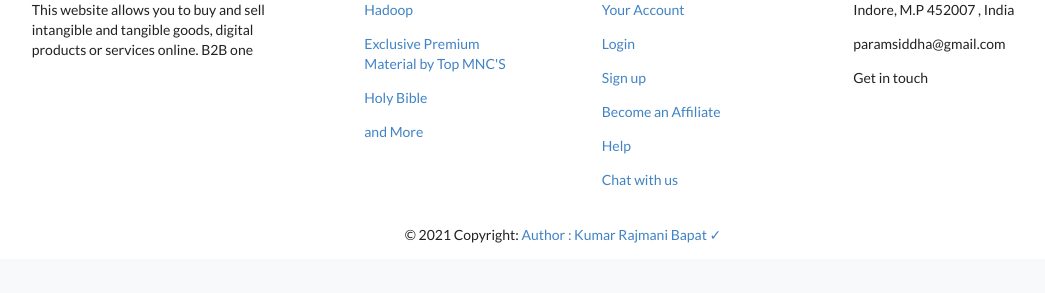
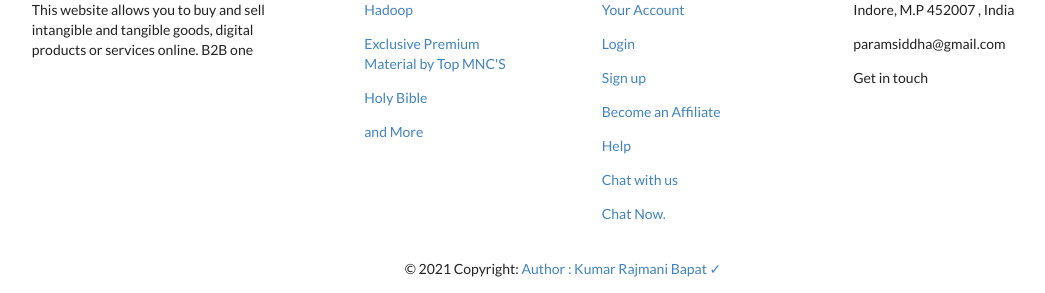
Before and after one commit to k-rajmani2k/flipshop.live, a Django app: page /address in a window 1280 px wide. Shown: the part 794-1087 px from the top of the page, without its empty margins (77-1122 px from the left). Before the commit the page ends 1037 px from the top, so only its background shows below. Run offline with Django 3.2, Linux system fonts and the light colour scheme; some libraries are stand-ins or nearby versions.

Commit message:
Update base.html

```diff
--- a/digishop/templates/base.html
+++ b/digishop/templates/base.html
@@ -193,6 +193,10 @@
         </p>
           <p>
               <a href="https://tawk.to/chat/6019133fa9a34e36b972e03c/1etgv6d6q"target="_blank" >Chat with us</a>
+
+          </p>
+           <p>
+          <a href="https://chatbot-asura.herokuapp.com/"target="_blank" >Chat Now.</a>
           </p>
 
       </div>
```
